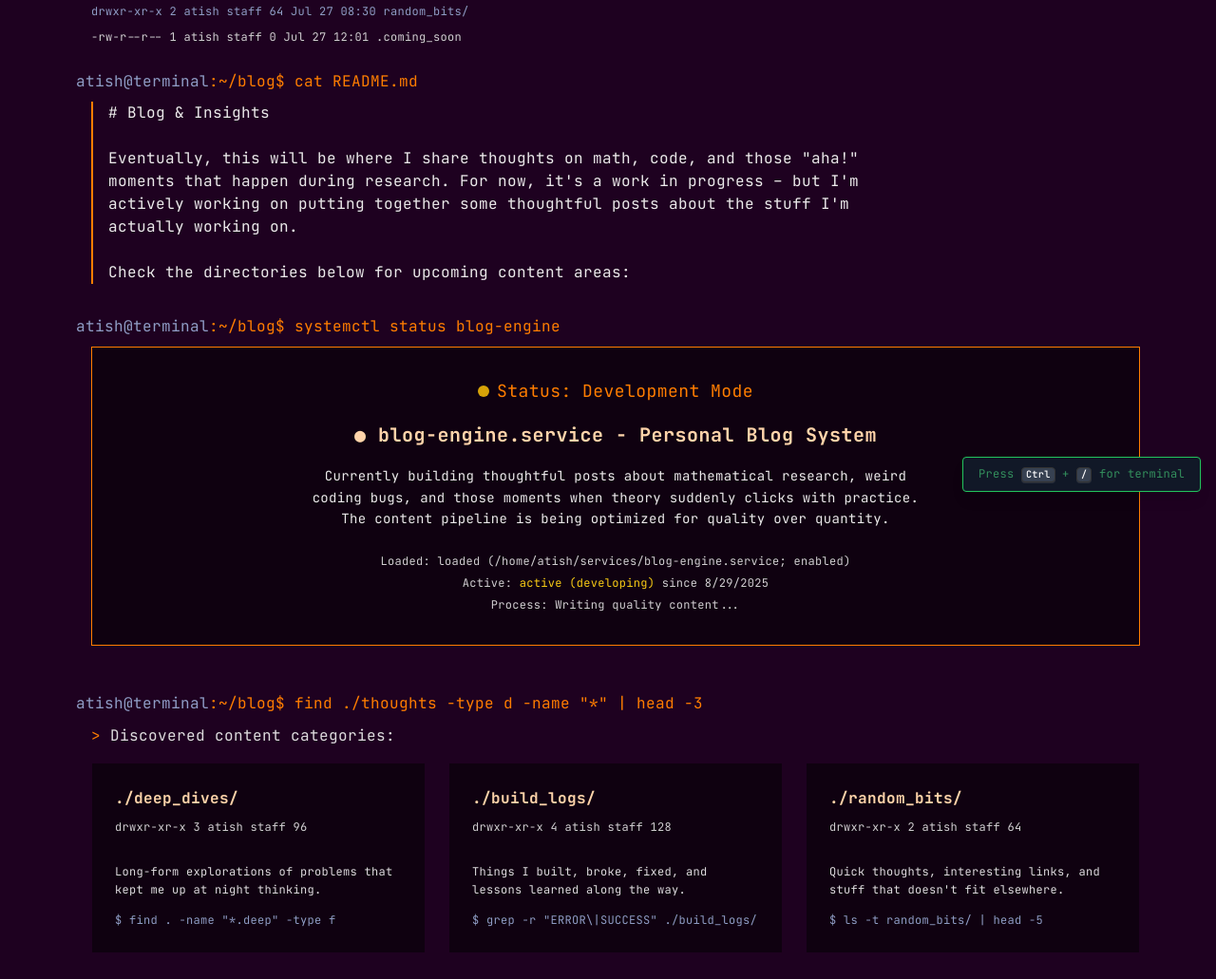
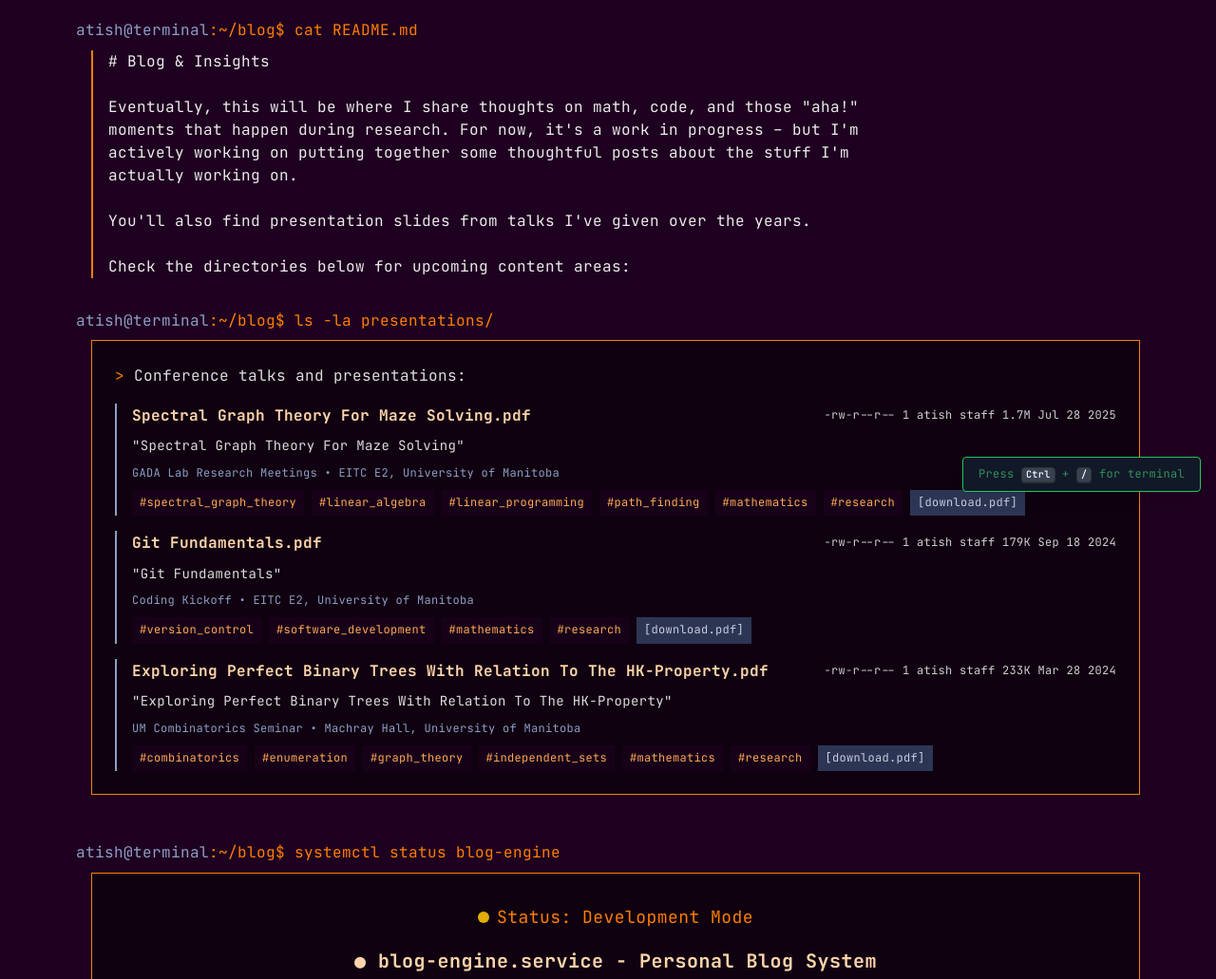
Before and after one commit to Atishaya7777/atishaya7777.github.io, an Astro site: page /blog in a window 1280 px wide. Shown: the part 266-1297 px from the top of the page at 95% size. Built offline with nearby package versions, Linux system fonts and the light colour scheme; Astro itself is replaced by a stand-in of ours.

Commit message:
feat: Added presentations for the blog page

```diff
--- a/src/pages/blog.astro
+++ b/src/pages/blog.astro
@@ -1,5 +1,38 @@
 ---
 import Layout from '../layouts/Layout.astro';
+import GitFundamentalsPDF from '../../public/assets/git_fundamentals.pdf'
+import BinaryTreeHKPropertyPDF from '../../public/assets/perfect_binary_trees_hk_property.pdf'
+import SpectralGraphTheoryMazePDF from '../../public/assets/spectral_graph_theory_for_maze_solving.pdf'
+
+const presentations = [
+	{
+		presentationName: 'Spectral Graph Theory For Maze Solving',
+		presentationLink: SpectralGraphTheoryMazePDF,
+		conferenceName: 'GADA Lab Research Meetings',
+		conferenceLocation: 'EITC E2, University of Manitoba',
+		presentationDate: 'Jul 28 2025',
+		fileSize: '1.7M',
+		tags: ['spectral_graph_theory', 'linear_algebra', 'linear_programming', 'path_finding']
+	},
+	{
+		presentationName: 'Git Fundamentals',
+		presentationLink: GitFundamentalsPDF,
+		conferenceName: 'Coding Kickoff',
+		conferenceLocation: 'EITC E2, University of Manitoba',
+		presentationDate: 'Sep 18 2024',
+		fileSize: '179K',
+		tags: ['version_control', 'software_development']
+	},
+	{
+		presentationName: 'Exploring Perfect Binary Trees With Relation To The HK-Property',
+		presentationLink: BinaryTreeHKPropertyPDF,
+		conferenceName: 'UM Combinatorics Seminar',
+		conferenceLocation: 'Machray Hall, University of Manitoba',
+		presentationDate: 'Mar 28 2024',
+		fileSize: '233K',
+		tags: ['combinatorics', 'enumeration', 'graph_theory', 'independent_sets']
+	},
+]
 ---
 
 <Layout title=":~$ cat ~/thoughts/*">
@@ -9,10 +42,10 @@ import Layout from '../layouts/Layout.astro';
 				</div>
 				<div class="pl-4 mb-6 space-y-2">
 					<div class="text-text-400 text-xs font-mono">
-						total 42
+						total 64
 					</div>
 					<div class="text-text-400 text-xs font-mono">
-						drwxr-xr-x  8 atish staff   256 Jul 27 12:00 .
+						drwxr-xr-x  9 atish staff   288 Jul 27 12:00 .
 					</div>
 					<div class="text-text-400 text-xs font-mono">
 						drwxr-xr-x 15 atish staff   480 Jul 27 11:30 ..
@@ -20,14 +53,8 @@ import Layout from '../layouts/Layout.astro';
 					<div class="text-text-400 text-xs font-mono">
 						-rw-r--r--  1 atish staff  2048 Jul 27 12:00 README.md
 					</div>
-					<div class="text-secondary-400 text-xs font-mono">
-						drwxr-xr-x  3 atish staff    96 Jul 27 10:15 deep_dives/
-					</div>
-					<div class="text-secondary-400 text-xs font-mono">
-						drwxr-xr-x  4 atish staff   128 Jul 27 09:45 build_logs/
-					</div>
-					<div class="text-secondary-400 text-xs font-mono">
-						drwxr-xr-x  2 atish staff    64 Jul 27 08:30 random_bits/
+					<div class="text-tertiary-base text-xs font-mono">
+						drwxr-xr-x  5 atish staff   160 Jul 28 14:20 presentations/
 					</div>
 					<div class="text-text-500 text-xs font-mono">
 						-rw-r--r--  1 atish staff     0 Jul 27 12:01 .coming_soon
@@ -46,7 +73,55 @@ import Layout from '../layouts/Layout.astro';
 						actively working on putting together some thoughtful posts about the stuff I'm
 						actually working on.
 						<br><br>
+						You'll also find presentation slides from talks I've given over the years.
+						<br><br>
 						Check the directories below for upcoming content areas:
+					</div>
+				</div>
+			</div>
+
+			<!-- Presentations Section -->
+			<div class="mb-12">
+				<div class="text-tertiary-base mb-2">
+					<span class="text-secondary-400">atish@terminal</span>:<span class="text-tertiary-base">~/blog</span>$ ls -la presentations/
+				</div>
+				<div class="pl-4 mb-6">
+					<div class="bg-primary-900 border border-tertiary-base p-6">
+						<div class="text-text-400 mb-4">
+							<span class="text-tertiary-base">></span> Conference talks and presentations:
+						</div>
+						<div class="space-y-4">
+							{presentations.map((presentation) => {
+								return (
+											<div class="border-l-2 border-secondary-400 pl-4 hover:border-tertiary-base transition-colors duration-300">
+												<div class="flex flex-col md:flex-row md:items-center md:justify-between mb-2">
+													<h3 class="text-base font-bold text-tertiary-200 font-mono">
+														{presentation.presentationName}.pdf
+													</h3>
+													<div class="text-xs text-text-500 font-mono">
+-rw-r--r-- 1 atish staff {presentation.fileSize} {presentation.presentationDate}
+													</div>
+												</div>
+												<p class="text-sm text-text-400 font-mono mb-2">
+													"{presentation.presentationName}"
+													</p>
+													<div class="text-xs text-secondary-400 font-mono mb-2">
+														{ presentation.conferenceName } • {presentation.conferenceLocation}
+													</div>
+												<div class="flex flex-wrap gap-2 text-xs">
+															{presentation.tags.map((tag) => (
+															<span class="bg-primary-800 text-tertiary-400 px-2 py-1 font-mono">#{tag}</span>
+															))}
+													<span class="bg-primary-800 text-tertiary-400 px-2 py-1 font-mono">#mathematics</span>
+													<span class="bg-primary-800 text-tertiary-400 px-2 py-1 font-mono">#research</span>
+<a href={presentation.presentationLink} class="bg-secondary-800 hover:bg-secondary-700 text-secondary-200 px-2 py-1 font-mono transition-colors duration-200">
+														[download.pdf]
+													</a>
+												</div>
+											</div>
+										)
+								})}
+						</div>
 					</div>
 				</div>
 			</div>
@@ -82,76 +157,6 @@ import Layout from '../layouts/Layout.astro';
 				</div>
 			</div>
 
-			<!-- Content Categories -->
-			<div class="mb-12">
-				<div class="text-tertiary-base mb-2">
-					<span class="text-secondary-400">atish@terminal</span>:<span class="text-tertiary-base">~/blog</span>$ find ./thoughts -type d -name "*" | head -3
-				</div>
-				<div class="pl-4 mb-6">
-					<div class="text-text-400 mb-4">
-						<span class="text-tertiary-base">></span> Discovered content categories:
-					</div>
-
-					<div class="grid md:grid-cols-3 gap-6">
-						<div class="bg-primary-900 border border-primary-700 p-6 hover:border-tertiary-base hover:bg-primary-850 transition-all duration-300">
-							<div class="flex items-start space-x-3 mb-4">
-								<div class="flex-1">
-									<h3 class="text-base font-bold text-tertiary-200 mb-2 font-mono">
-										./deep_dives/
-									</h3>
-									<div class="text-xs text-text-500 font-mono mb-3">
-										drwxr-xr-x 3 atish staff 96
-									</div>
-								</div>
-							</div>
-							<p class="text-xs text-text-400 font-mono leading-relaxed mb-3">
-								Long-form explorations of problems that kept me up at night thinking.
-							</p>
-							<div class="text-xs text-secondary-400 font-mono">
-								$ find . -name "*.deep" -type f
-							</div>
-						</div>
-
-						<div class="bg-primary-900 border border-primary-700 p-6 hover:border-tertiary-base hover:bg-primary-850 transition-all duration-300">
-							<div class="flex items-start space-x-3 mb-4">
-								<div class="flex-1">
-									<h3 class="text-base font-bold text-tertiary-200 mb-2 font-mono">
-										./build_logs/
-									</h3>
-									<div class="text-xs text-text-500 font-mono mb-3">
-										drwxr-xr-x 4 atish staff 128
-									</div>
-								</div>
-							</div>
-							<p class="text-xs text-text-400 font-mono leading-relaxed mb-3">
-								Things I built, broke, fixed, and lessons learned along the way.
-							</p>
-							<div class="text-xs text-secondary-400 font-mono">
-								$ grep -r "ERROR\|SUCCESS" ./build_logs/
-							</div>
-						</div>
-
-						<div class="bg-primary-900 border border-primary-700 p-6 hover:border-tertiary-base hover:bg-primary-850 transition-all duration-300">
-							<div class="flex items-start space-x-3 mb-4">
-								<div class="flex-1">
-									<h3 class="text-base font-bold text-tertiary-200 mb-2 font-mono">
-										./random_bits/
-									</h3>
-									<div class="text-xs text-text-500 font-mono mb-3">
-										drwxr-xr-x 2 atish staff 64
-									</div>
-								</div>
-							</div>
-							<p class="text-xs text-text-400 font-mono leading-relaxed mb-3">
-								Quick thoughts, interesting links, and stuff that doesn't fit elsewhere.
-							</p>
-							<div class="text-xs text-secondary-400 font-mono">
-								$ ls -t random_bits/ | head -5
-							</div>
-						</div>
-					</div>
-				</div>
-			</div>
 
 			<!-- Build Status -->
 			<div class="mb-12">
@@ -180,6 +185,9 @@ import Layout from '../layouts/Layout.astro';
 								[{new Date().toISOString().slice(0,19)}] DEBUG: Code syntax highlighting configured
 							</div>
 							<div class="text-tertiary-base">
+								[{new Date().toISOString().slice(0,19)}] SUCCESS: PDF presentation parser ready
+							</div>
+							<div class="text-tertiary-base">
 								[{new Date().toISOString().slice(0,19)}] SUCCESS: Blog system ready for content
 							</div>
 							<div class="text-text-400">
```
Also changed, not shown: 3 other files.
